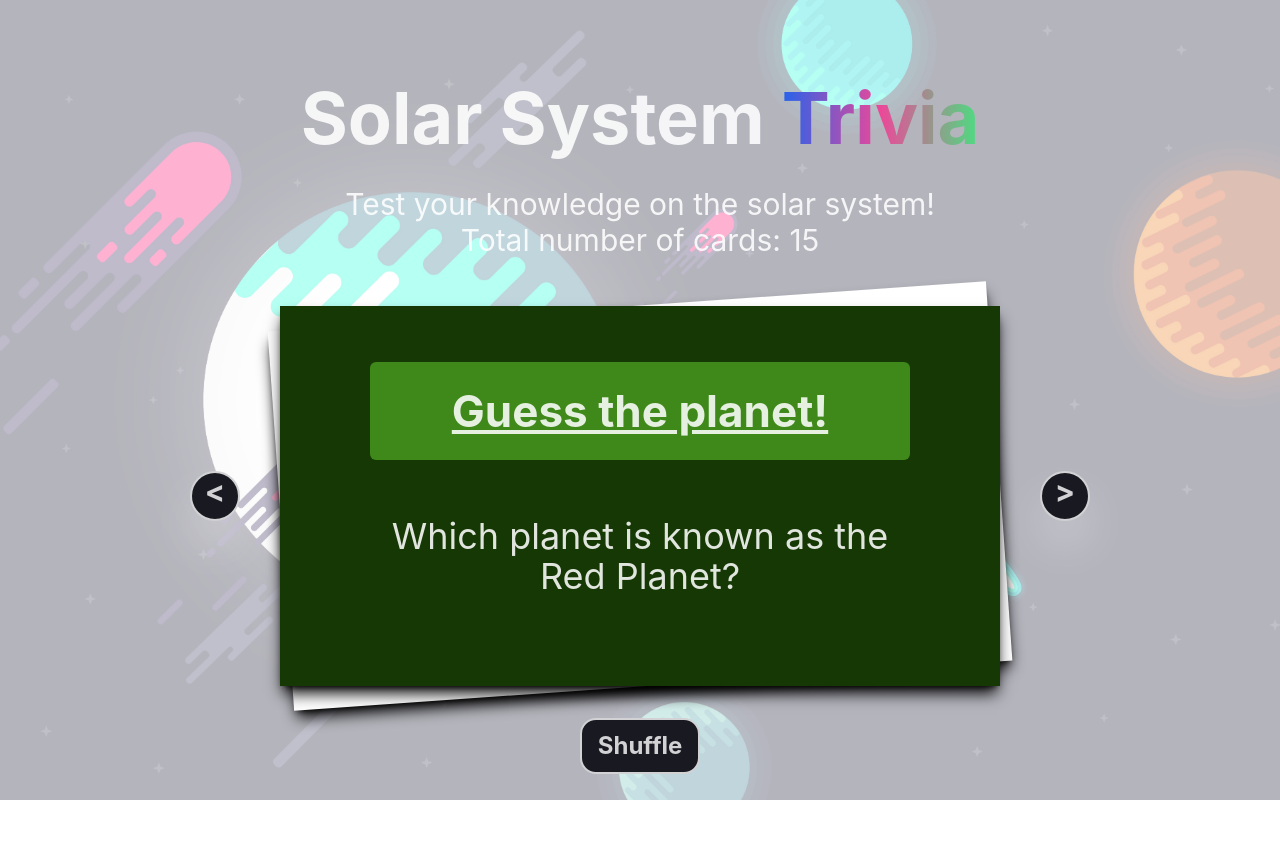
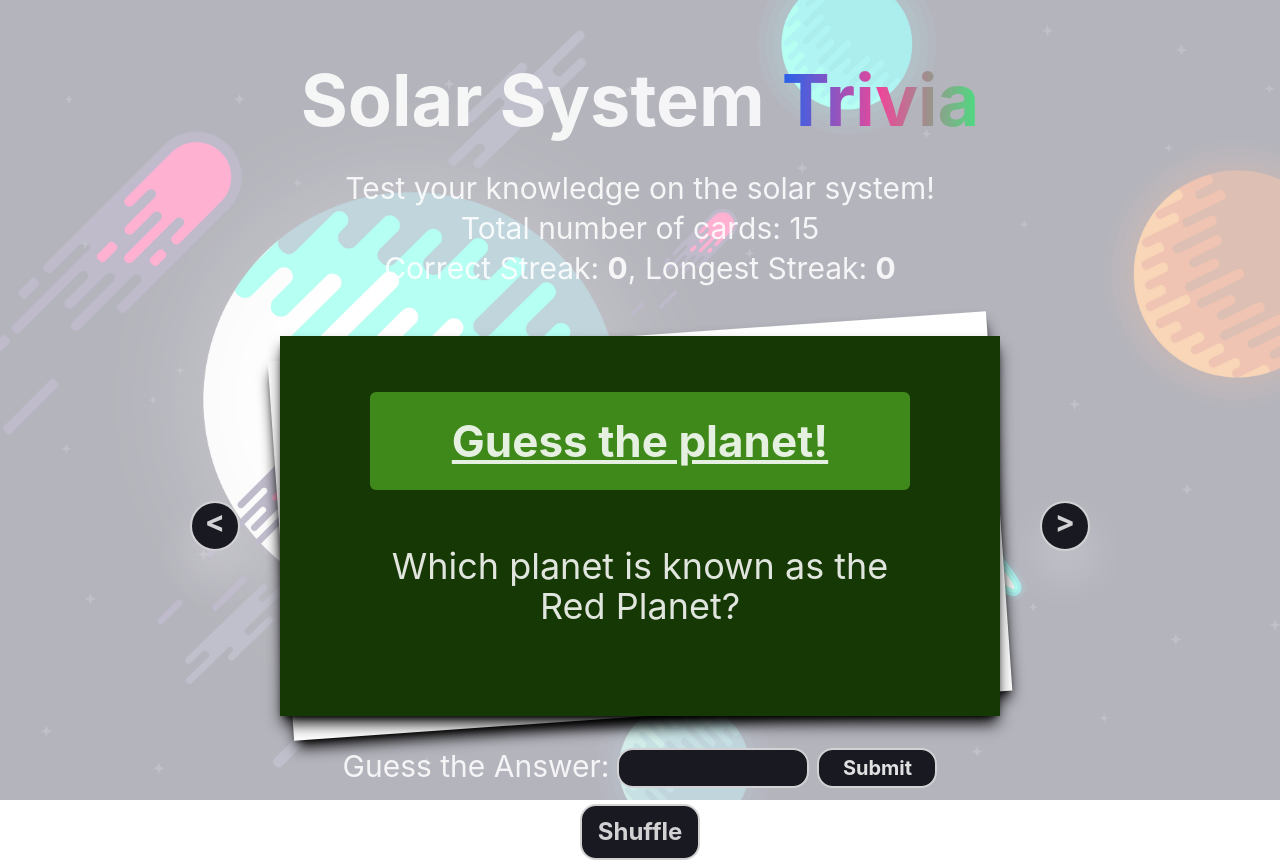
Before and after one commit to ekjacinto/flashcards_part2, a React (Vite) app: page / in a window 1280 px wide. Before the commit the page ends 800 px from the top, so only its background shows below. Built offline with nearby package versions, Linux system fonts and the light colour scheme.

Commit message:
feat: answer form, validation, streak, && images

```diff
--- a/src/App.css
+++ b/src/App.css
@@ -51,3 +51,16 @@
 .flip-card.true {
   background-color: black;
 }
+
+@keyframes fadeIn {
+  0% {
+    opacity: 0;
+  }
+  100% {
+    opacity: 1;
+  }
+}
+
+.guess-symbol {
+  animation: fadeIn 0.5s;
+}
--- a/src/App.tsx
+++ b/src/App.tsx
@@ -12,6 +12,9 @@ import Uranus from "./assets/uranus.png";
 import Neptune from "./assets/neptune.png";
 import ShuffleButton from "./components/ShuffleButton";
 import NextFlashcard from "./components/NextFlashcard";
+import GuessForm from "./components/GuessForm";
+import Right from "./assets/right.png";
+import Wrong from "./assets/wrong.png";
 
 type Problem = {
   prompt?: string;
@@ -25,100 +28,100 @@ const problems: Problem[] = [
   {
     prompt: "Guess the planet!",
     question: "Which planet is known as the Red Planet?",
-    answer: "Answer: Mars",
+    answer: "Mars",
     difficulty: "easy",
   },
   {
     prompt: "Guess the number!",
     question: "How many planets are in the solar system?",
-    answer: "Answer: 8",
+    answer: "8",
     difficulty: "easy",
   },
   {
     prompt: "Guess the planet!",
     question: "Which planet is known for its great red spot?",
-    answer: "Answer: Jupiter",
+    answer: "Jupiter",
     difficulty: "easy",
   },
   {
     prompt: "Guess the number!",
     question:
       "How many moons does Jupiter have? (as of 2021, according to NASA)",
-    answer: "Answer: 79",
+    answer: "79",
     difficulty: "hard",
   },
   {
     prompt: "Guess the planets!",
     question: "Which planets are known as the ice giants?",
-    answer: "Answer: Uranus and Neptune",
+    answer: "Uranus and Neptune",
     difficulty: "hard",
   },
   {
     prompt: "Guess the planets!",
     question: "Which two planets are known as the gas giants?",
-    answer: "Answer: Jupiter and Saturn",
+    answer: "Jupiter and Saturn",
     difficulty: "medium",
   },
   {
     prompt: "Guess the planets!",
     question:
       "Which planets are known as the terrestrial planets? (rocky planets)",
-    answer: "Answer: Mercury, Venus, Earth, and Mars",
+    answer: "Mercury, Venus, Earth, and Mars",
     difficulty: "hard",
   },
   {
     prompt: "Guess the planets!",
     question: "Which planets have rings around them?",
-    answer: "Answer: Jupiter, Saturn, Uranus, and Neptune",
+    answer: "Jupiter, Saturn, Uranus, and Neptune",
     difficulty: "medium",
   },
   {
     prompt: "Guess the planet!",
     question: "",
     image: Mercury,
-    answer: "Answer: Mercury",
+    answer: "Mercury",
     difficulty: "hard",
   },
   {
     prompt: "Guess the planet!",
     question: "",
     image: Earth,
-    answer: "Answer: Earth",
+    answer: "Earth",
     difficulty: "easy",
   },
   {
     prompt: "Guess the planet!",
     question: "",
     image: Mars,
-    answer: "Answer: Mars",
+    answer: "Mars",
     difficulty: "medium",
   },
   {
     prompt: "Guess the planet!",
     question: "",
     image: Jupiter,
-    answer: "Answer: Jupiter",
+    answer: "Jupiter",
     difficulty: "easy",
   },
   {
     prompt: "Guess the planet!",
     question: "",
     image: Saturn,
-    answer: "Answer: Saturn",
+    answer: "Saturn",
     difficulty: "easy",
   },
   {
     prompt: "Guess the planet!",
     question: "",
     image: Uranus,
-    answer: "Answer: Uranus",
+    answer: "Uranus",
     difficulty: "hard",
   },
   {
     prompt: "Guess the planet!",
     question: "",
     image: Neptune,
-    answer: "Answer: Neptune",
+    answer: "Neptune",
     difficulty: "hard",
   },
 ];
@@ -127,6 +130,11 @@ function App() {
   const [cardDeck, setCardDeck] = useState<Problem[]>(problems);
   const [currentProblem, setCurrentProblem] = useState<Problem>(cardDeck[0]);
   const [flipCard, setFlipCard] = useState<boolean>(false);
+  const [guess, setGuess] = useState<string>("");
+  const [answered, setAnswered] = useState<boolean>(false);
+  const [correct, setCorrect] = useState<boolean>(false);
+  const [correctStreak, setCorrectStreak] = useState<number>(0);
+  const [longestStreak, setLongestStreak] = useState<number>(0);
 
   const prevClickHandler = () => {
     if (currentProblem === cardDeck[0]) {
@@ -134,6 +142,8 @@ function App() {
     }
     setCurrentProblem(cardDeck[cardDeck.indexOf(currentProblem) - 1]);
     setFlipCard(false);
+    setAnswered(false);
+    setCorrect(false);
   };
 
   const nextClickHandler = () => {
@@ -142,6 +152,8 @@ function App() {
     }
     setCurrentProblem(cardDeck[cardDeck.indexOf(currentProblem) + 1]);
     setFlipCard(false);
+    setAnswered(false);
+    setCorrect(false);
   };
 
   const shuffleCardsHandler = () => {
@@ -172,6 +184,62 @@ function App() {
     setFlipCard(!flipCard);
   };
 
+  const handleTextChange = (e: React.ChangeEvent<HTMLInputElement>) => {
+    setGuess(e.target.value);
+  };
+
+  const handleSubmit = (e: React.FormEvent<HTMLFormElement>) => {
+    e.preventDefault();
+    validateAnswers();
+  };
+
+  const validateAnswers = () => {
+    if (guess === "") {
+      setCorrect(false);
+      setAnswered(true);
+      setCorrectStreak(0);
+      return;
+    }
+
+    const delimiters = /(and)|,/gi;
+    const validatedCorrectAnswer = currentProblem.answer
+      .replace(delimiters, " ")
+      .split(" ")
+      .map((word) => word.toLowerCase())
+      .filter((word) => word !== "")
+      .sort();
+
+    const validatedGuess = guess
+      .replace(delimiters, " ")
+      .split(" ")
+      .map((word) => word.toLowerCase())
+      .filter((word) => word !== "")
+      .sort();
+
+    if (validatedCorrectAnswer.length !== validatedGuess.length) {
+      setCorrect(false);
+      setAnswered(true);
+      setCorrectStreak(0);
+      return;
+    }
+    if (
+      validatedCorrectAnswer.every(
+        (word, index) => word === validatedGuess[index]
+      )
+    ) {
+      setCorrect(true);
+      setAnswered(true);
+      setCorrectStreak((correctStreak) => correctStreak + 1);
+    } else {
+      setCorrect(false);
+      setAnswered(true);
+      setCorrectStreak(0);
+    }
+    if (correctStreak >= longestStreak) {
+      setLongestStreak((correctStreak) => correctStreak + 1);
+    }
+  };
+
   return (
     <div className="flex flex-col justify-center items-center">
       <h1 className="text-7xl font-bold m-8">
@@ -180,14 +248,24 @@ function App() {
           Trivia
         </span>
       </h1>
-      <div className="text-3xl">
+      <div className="text-3xl leading-10">
         <p>Test your knowledge on the solar system!</p>
         <p>Total number of cards: {cardDeck.length}</p>
+        <p>
+          Correct Streak: <span className="font-bold">{correctStreak}</span>,
+          Longest Streak: <span className="font-bold">{longestStreak}</span>
+        </p>
       </div>
 
       <div className="flex justify-center items-center gap-2 mt-4">
         <PrevButton event={prevClickHandler} />
         <NextFlashcard />
+        {answered === true && correct === false ? (
+          <img src={Wrong} className="guess-symbol absolute z-10 w-[280px]" />
+        ) : answered === true && correct === true ? (
+          <img src={Right} className="guess-symbol absolute z-10 w-[280px]" />
+        ) : null}
+
         {flipCard === false ? (
           currentProblem.prompt !== undefined ? (
             currentProblem.image !== undefined ? (
@@ -224,6 +302,13 @@ function App() {
         )}
         <NextButton event={nextClickHandler} />
       </div>
+      <GuessForm
+        answered={answered}
+        correct={correct}
+        inputValue={guess}
+        inputEvent={handleTextChange}
+        submitEvent={handleSubmit}
+      />
       <ShuffleButton event={shuffleCardsHandler} />
     </div>
   );
--- /dev/null
+++ b/src/components/GuessForm.tsx
@@ -0,0 +1,48 @@
+type GuessFormProps = {
+  inputValue: string;
+  inputEvent: (e: React.ChangeEvent<HTMLInputElement>) => void;
+  submitEvent: (e: React.FormEvent<HTMLFormElement>) => void;
+  answered: boolean;
+  correct: boolean;
+};
+
+const GuessForm = ({
+  inputValue,
+  inputEvent,
+  submitEvent,
+  answered,
+  correct,
+}: GuessFormProps) => {
+  return (
+    <div>
+      <form className="flex gap-2 mb-4" onSubmit={submitEvent}>
+        <label className="text-3xl" htmlFor="search">
+          Guess the Answer:
+        </label>
+        <input
+          className="w-48 bg-[#191922] rounded-2xl border-2 border-[#d2d2d4] text-center text-xl"
+          type="text"
+          value={inputValue}
+          onChange={inputEvent}
+        />
+        {answered === true ? (
+          correct === false ? (
+            <button className="bg-red-700 w-[120px] h-10 flex justify-center items-center rounded-2xl border-2 border-[#d2d2d4] font-bold text-xl pointer-events-none">
+              Submit
+            </button>
+          ) : (
+            <button className="bg-green-800 w-[120px] h-10 flex justify-center items-center rounded-2xl border-2 border-[#d2d2d4] font-bold text-xl pointer-events-none">
+              Submit
+            </button>
+          )
+        ) : (
+          <button className="bg-[#191922] w-[120px] h-10 flex justify-center items-center rounded-2xl border-2 border-[#d2d2d4] font-bold text-xl">
+            Submit
+          </button>
+        )}
+      </form>
+    </div>
+  );
+};
+
+export default GuessForm;
```
Also changed, not shown: src/assets/right.png (added), src/assets/wrong.png (added).
